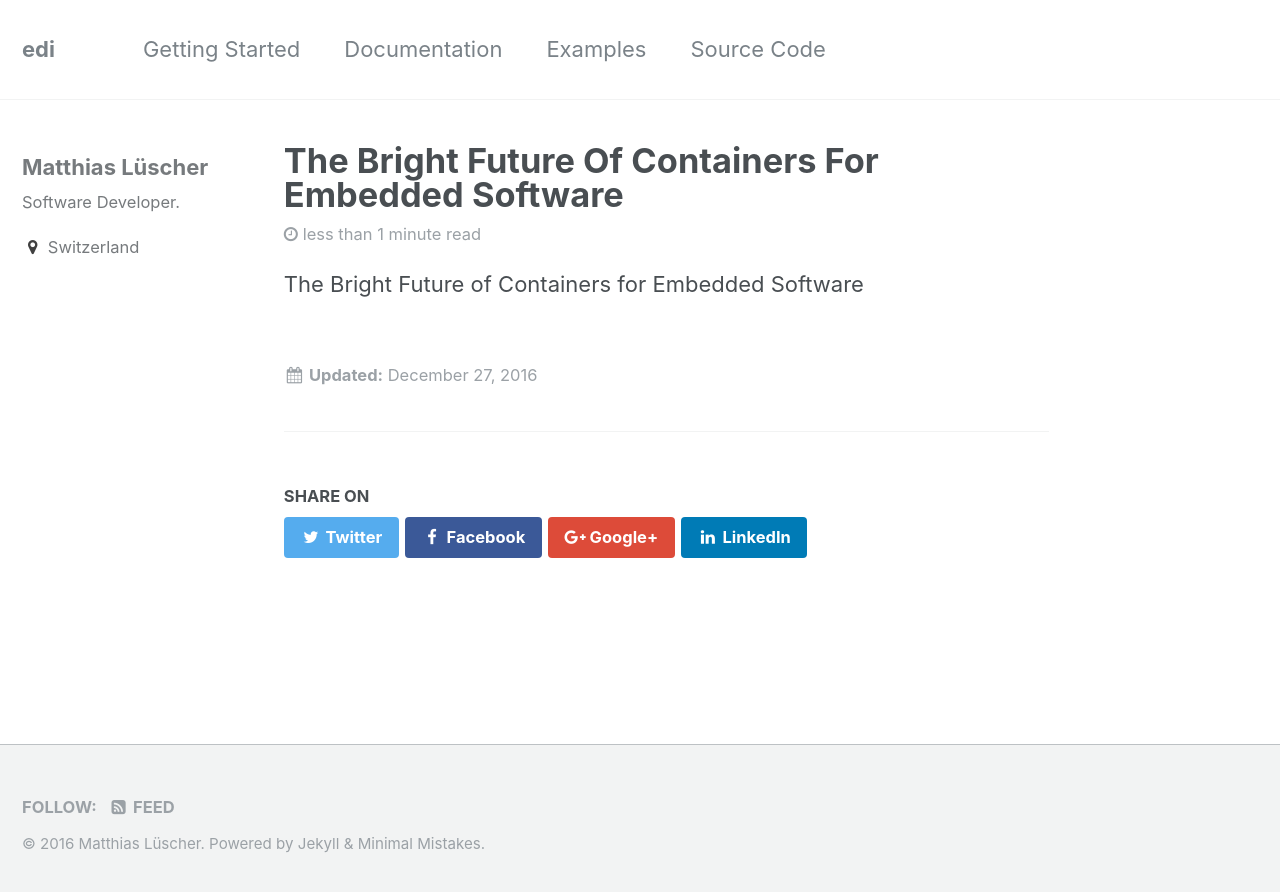
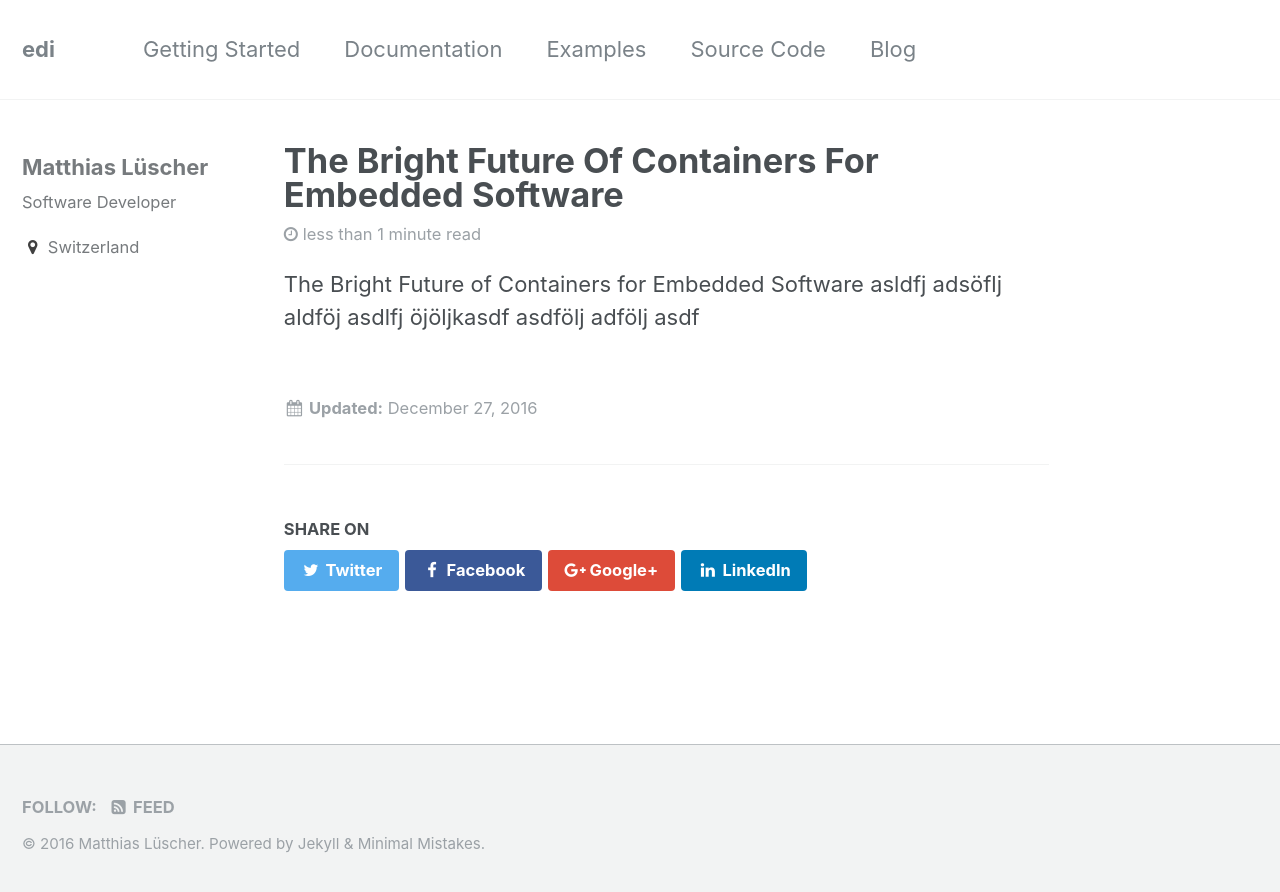
Before and after one commit to lueschem/lueschem.github.io, a Jekyll site: the page built from _posts/2016-12-27-The-Bright-Future-of-Containers-for-Embedded-Software.md, in a window 1280 px wide. Shown: the top 892 px of the page. Built offline with Jekyll 4.4.1, drawn with Linux system fonts in a browser that asks for light colours.

Commit message:
Added blog page.

```diff
--- a/_config.yml
+++ b/_config.yml
@@ -173,7 +173,7 @@
 # Outputting
 permalink: /:categories/:title/
 paginate: 5 # amount of posts to show
-paginate_path: /page:num/
+paginate_path: blog/page:num/
 timezone: # http://en.wikipedia.org/wiki/List_of_tz_database_time_zones
 
 
--- /dev/null
+++ b/_data/authors.yml
@@ -0,0 +1,4 @@
+matthias_luescher:
+  name: "Matthias Lüscher"
+  bio: "Software Developer"
+  location: "Switzerland"
--- a/_data/navigation.yml
+++ b/_data/navigation.yml
@@ -8,3 +8,5 @@
     url: https://github.com/lueschem/edi-examples
   - title: "Source Code"
     url: https://github.com/lueschem/edi
+  - title: "Blog"
+    url: /blog/
--- a/_posts/2016-12-27-The-Bright-Future-of-Containers-for-Embedded-Software.md
+++ b/_posts/2016-12-27-The-Bright-Future-of-Containers-for-Embedded-Software.md
@@ -1 +1,6 @@
-The Bright Future of Containers for Embedded Software
+---
+author: matthias_luescher
+author_profile: true
+---
+
+The Bright Future of Containers for Embedded Software asldfj adsöflj aldföj asdlfj öjöljkasdf asdfölj adfölj asdf
--- /dev/null
+++ b/blog/index.html
@@ -0,0 +1,3 @@
+---
+layout: home
+---
```
Also changed, not shown: 1 other file.
